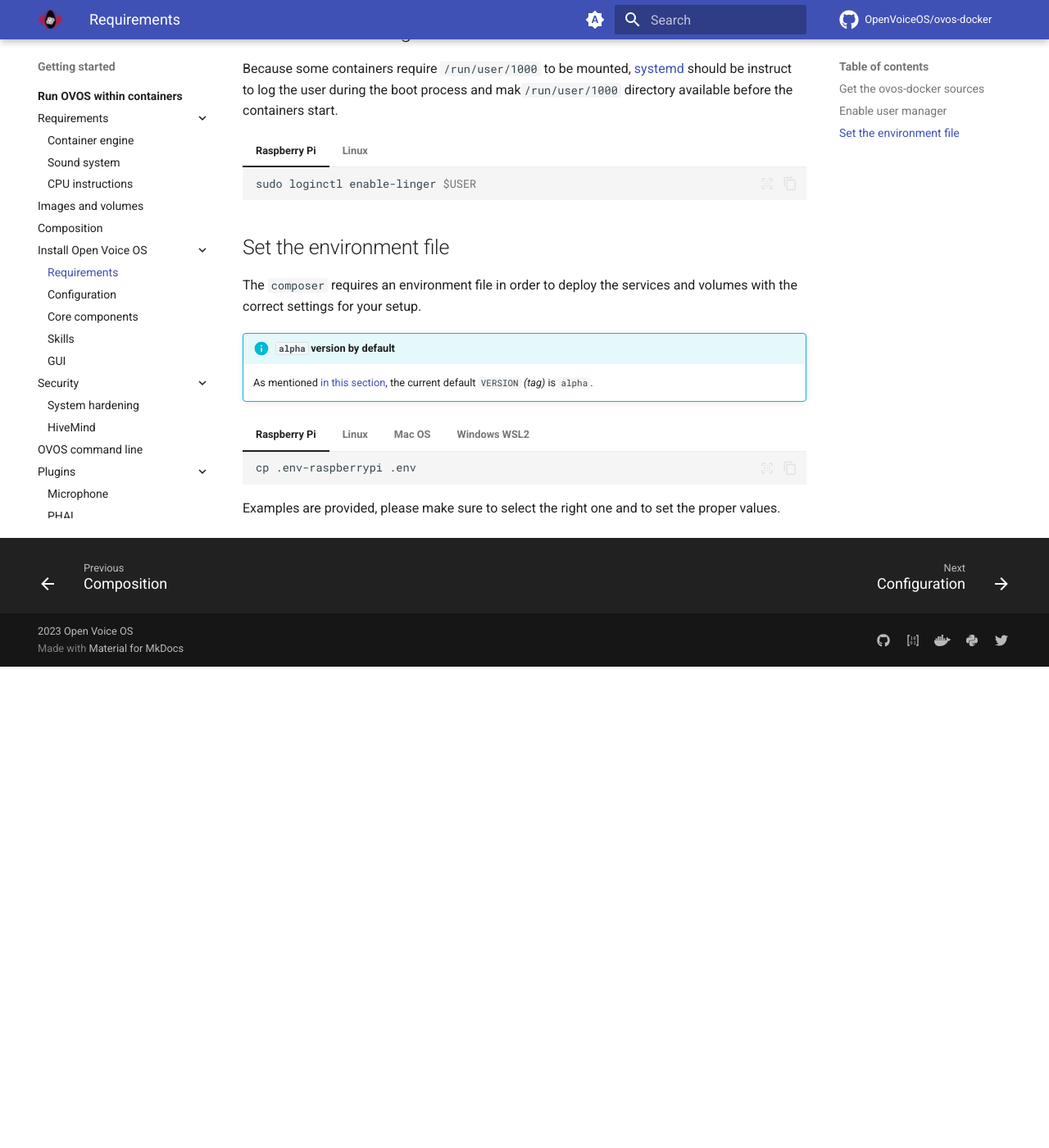
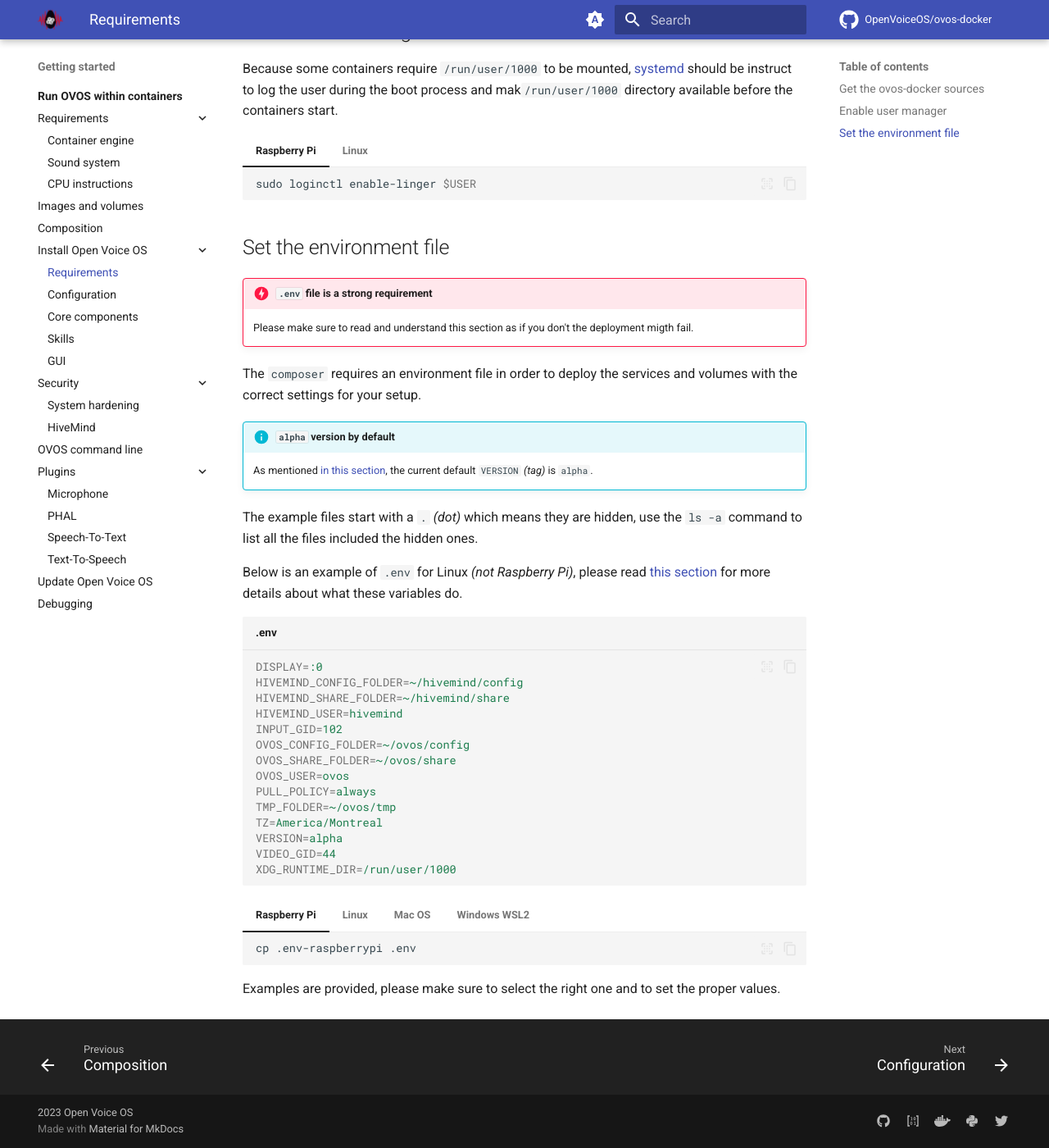
Before and after one commit to OpenVoiceOS/ovos-docker, an MkDocs documentation site: the page built from docs/getting-started/docker/installation/requirements.md, in a window 1280 px wide and 1400 px high, scrolled down 625 px. Shown: the whole window at 82% size. Built offline with MkDocs 1.6.1 and Material for MkDocs 9.7.7, drawn with Linux system fonts in a browser that asks for light colours; plug-ins that fetch from the network failed and are left out; comment, search, counter and statistics services are not loaded; before the commit the page ends 1438 px from its top, so only the background shows below that.

Commit message:
[requirements] Improve .env requirements based on feedback

````diff
--- a/docs/getting-started/docker/installation/requirements.md
+++ b/docs/getting-started/docker/installation/requirements.md
@@ -33,11 +33,37 @@
 
 ## Set the environment file
 
+!!! danger "`.env` file is a strong requirement"
+
+    Please make sure to read and understand this section as if you don't the deployment migth fail.
+
+
 The `composer` requires an environment file in order to deploy the services and volumes with the correct settings for your setup.
 
 !!! info "`alpha` version by default"
 
     As mentioned [in this section](../composition.md#environment-files), the current default `VERSION` *(tag)* is `alpha`.
+
+The example files start with a `.` *(dot)* which means they are hidden, use the `ls -a` command to list all the files included the hidden ones.
+
+Below is an example of `.env` for Linux *(not Raspberry Pi)*, please read [this section](../composition.md#environment-files) for more details about what these variables do.
+
+```ini title=".env"
+DISPLAY=:0
+HIVEMIND_CONFIG_FOLDER=~/hivemind/config
+HIVEMIND_SHARE_FOLDER=~/hivemind/share
+HIVEMIND_USER=hivemind
+INPUT_GID=102
+OVOS_CONFIG_FOLDER=~/ovos/config
+OVOS_SHARE_FOLDER=~/ovos/share
+OVOS_USER=ovos
+PULL_POLICY=always
+TMP_FOLDER=~/ovos/tmp
+TZ=America/Montreal
+VERSION=alpha
+VIDEO_GID=44
+XDG_RUNTIME_DIR=/run/user/1000
+```
 
 === "Raspberry Pi"
 
````
Also changed, not shown: other parts of docs/getting-started/docker/installation/requirements.md (+1 -1 lines).
